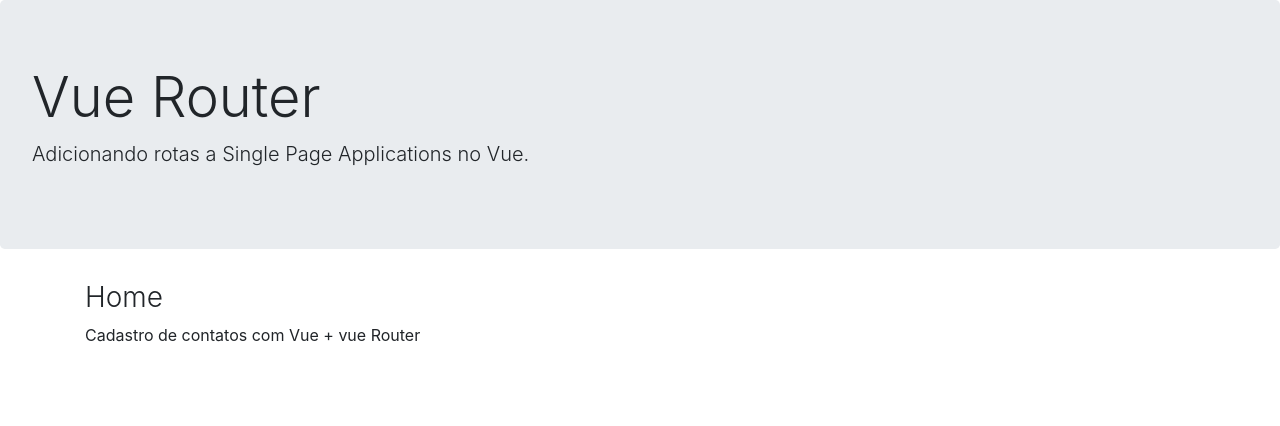
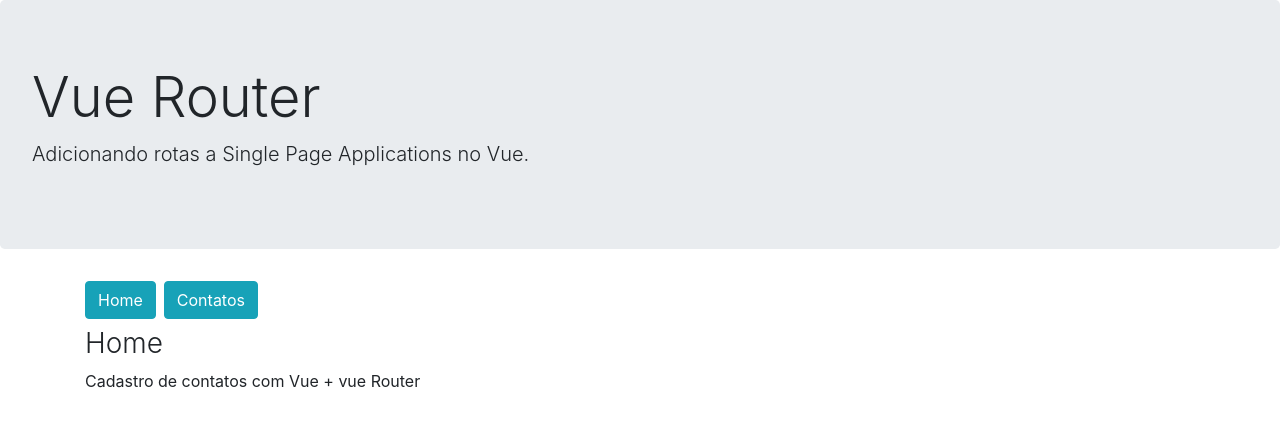
Before and after one commit to JudsonRodrigues/vue-router-spa, a Vue app: page / in a window 1280 px wide. Shown: the top 426 px of the page. Built offline with nearby package versions, Linux system fonts and the light colour scheme.

Commit message:
router link

```diff
--- a/src/App.vue
+++ b/src/App.vue
@@ -6,6 +6,9 @@
 		</div>
 
 		<div class="container">
+			<router-link to="/" class="btn btn-info mb-2 mr-2">Home</router-link>
+			<router-link :to="{ path:'/contatos'}" class="btn btn-info mb-2 mr-2">Contatos</router-link>
+
 			<!-- <h3 class="font-weight-light">Contatos</h3> -->
 			<router-view></router-view>
 		</div>
```
